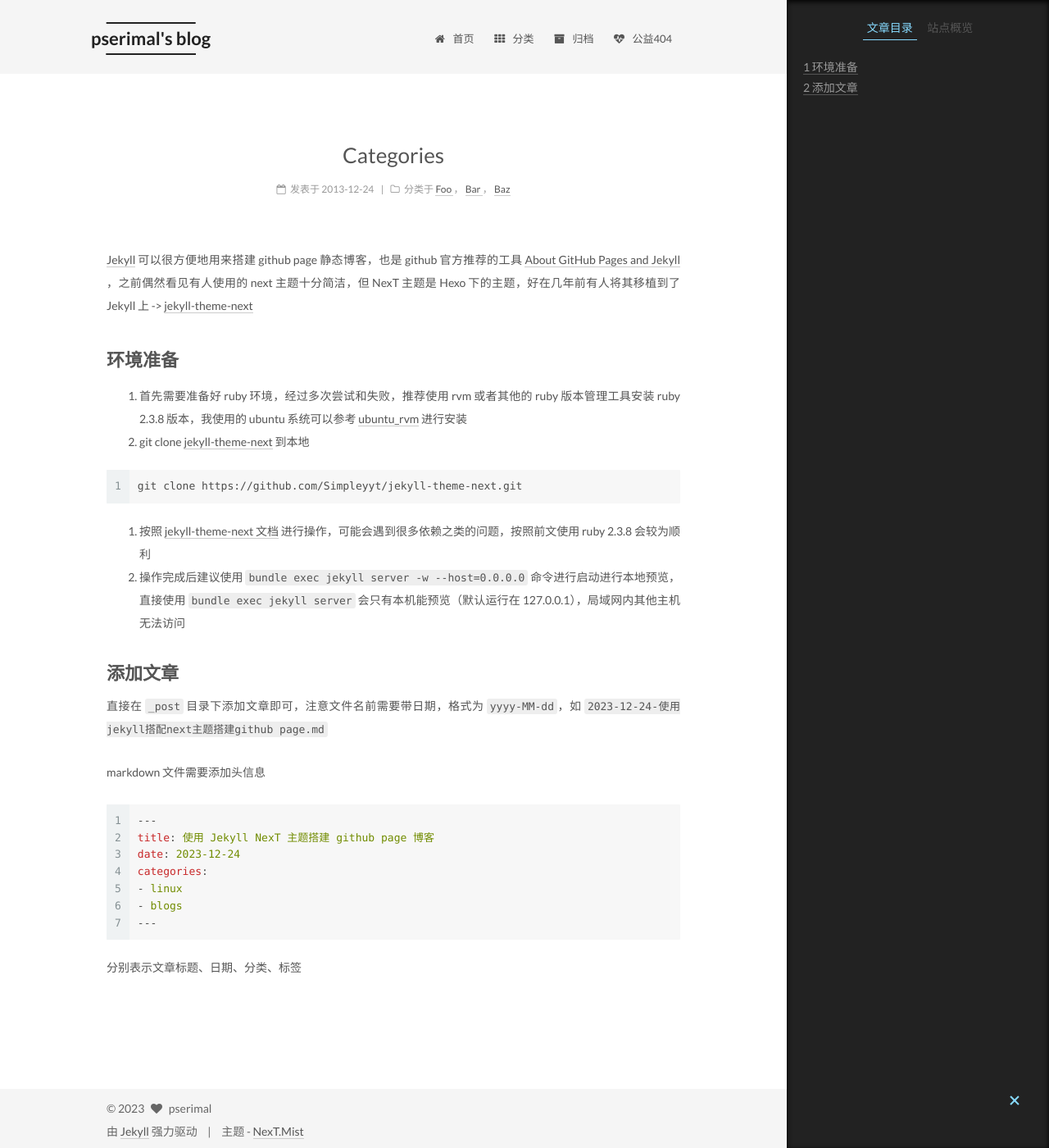
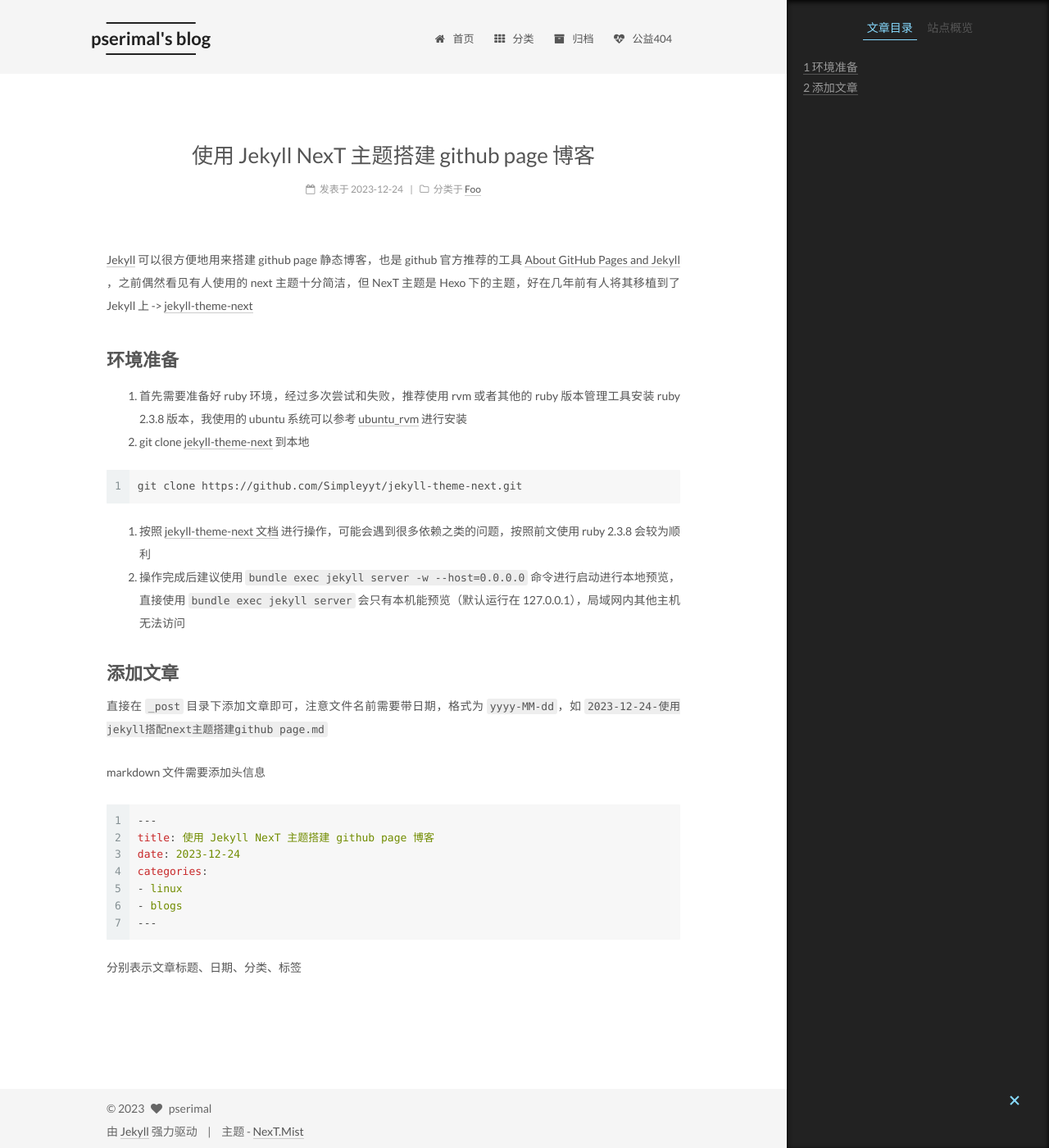
Before and after one commit to pserimal/pserimal.github.io, a Jekyll site: the page built from _posts/2023-12-24-使用Jekyll-NexT主题搭建githubpage博客.md, in a window 1280 px wide and 1400 px high. Shown: the whole window at 82% size. Built offline with Jekyll 4.4.1, drawn with Linux system fonts in a browser that asks for light colours.

Commit message:
Update 2023-12-24-使用Jekyll-NexT主题搭建githubpage博客.md

```diff
--- a/_posts/2023-12-24-使用Jekyll-NexT主题搭建githubpage博客.md
+++ b/_posts/2023-12-24-使用Jekyll-NexT主题搭建githubpage博客.md
@@ -1,10 +1,8 @@
 ---
-title: Categories
-date: 2013-12-24 23:30:09
+title: 使用 Jekyll NexT 主题搭建 github page 博客
+date: 2023-12-24 23:30:09
 categories:
 - Foo
-- Bar
-- Baz
 ---
 
 [Jekyll](https://jekyllrb.com/) 可以很方便地用来搭建 github page 静态博客，也是 github 官方推荐的工具 [About GitHub Pages and Jekyll](https://docs.github.com/en/pages/setting-up-a-github-pages-site-with-jekyll/about-github-pages-and-jekyll) ，之前偶然看见有人使用的 next 主题十分简洁，但 NexT 主题是 Hexo 下的主题，好在几年前有人将其移植到了 Jekyll 上 -> [jekyll-theme-next](https://github.com/Simpleyyt/jekyll-theme-next)
```
